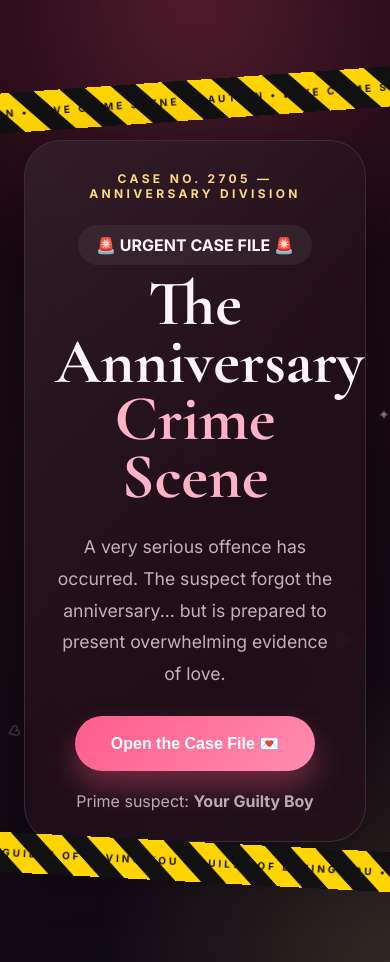
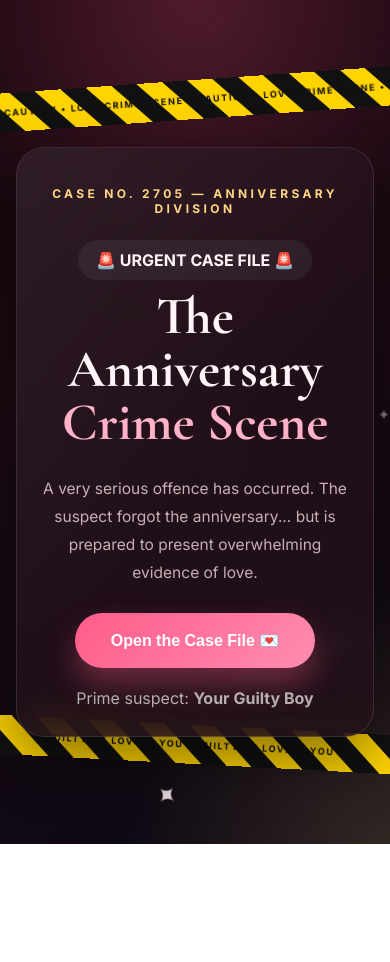
Before and after one commit to Sahil2218/react-app-new, a React (Create React App) app: page / in a window 390 px wide. Shown: the top 962 px of the page. After the commit the page ends 844 px from the top, so only its background shows below. Built offline with nearby package versions, Linux system fonts and the light colour scheme.

Commit message:
Improve responsiveness for Pixel 8a and laptop

```diff
--- a/src/App.css
+++ b/src/App.css
@@ -16,6 +16,10 @@
   box-sizing: border-box;
 }
 
+html {
+  scroll-behavior: smooth;
+}
+
 body {
   margin: 0;
   background:
@@ -25,6 +29,10 @@ body {
   color: var(--text);
   font-family: 'Inter', sans-serif;
   overflow-x: hidden;
+}
+
+#root {
+  width: 100%;
 }
 
 .page {
@@ -63,6 +71,7 @@ body {
   text-align: center;
   position: relative;
   overflow: hidden;
+  z-index: 2;
 }
 
 .hero-card::before {
@@ -101,7 +110,7 @@ body {
 }
 
 .hero h1 {
-  font-size: clamp(4rem, 8vw, 6.6rem);
+  font-size: clamp(3.3rem, 8vw, 6.6rem);
   line-height: 0.9;
   margin: 0;
 }
@@ -157,13 +166,7 @@ body {
   position: absolute;
   width: 140%;
   left: -20%;
-  background: repeating-linear-gradient(
-    45deg,
-    #ffd400,
-    #ffd400 18px,
-    #111 18px,
-    #111 36px
-  );
+  background: repeating-linear-gradient(45deg, #ffd400, #ffd400 18px, #111 18px, #111 36px);
   color: #111;
   font-weight: 800;
   padding: 14px 0;
@@ -193,7 +196,7 @@ body {
 }
 
 .section-heading h2 {
-  font-size: clamp(2.7rem, 5vw, 4.4rem);
+  font-size: clamp(2.4rem, 5vw, 4.4rem);
   margin: 10px 0 0;
 }
 
@@ -272,10 +275,6 @@ body {
   overflow: hidden;
 }
 
-.file-card {
-  transform: rotate(calc((var(--rotation, 0) * 1deg)));
-}
-
 .pin {
   position: absolute;
   top: 16px;
@@ -329,7 +328,7 @@ body {
 
 .envelope {
   position: relative;
-  width: 300px;
+  width: min(300px, 90vw);
   height: 210px;
   margin: 0 auto;
   border-radius: 18px;
@@ -412,6 +411,7 @@ body {
   align-items: center;
   justify-content: center;
   color: var(--accent-soft);
+  flex-shrink: 0;
 }
 
 .question-section {
@@ -423,7 +423,7 @@ body {
 }
 
 .question-section h2 {
-  font-size: clamp(3rem, 6vw, 5rem);
+  font-size: clamp(2.8rem, 6vw, 5rem);
   margin: 10px 0 18px;
 }
 
@@ -443,7 +443,19 @@ body {
   border-radius: 999px;
   font-size: 1rem;
   font-weight: 700;
+  max-width: 100%;
 }
+
+.yes-button {
+  transform-origin: center;
+}
+
+.yes-level-0 { transform: scale(1); }
+.yes-level-1 { transform: scale(1.08); }
+.yes-level-2 { transform: scale(1.16); }
+.yes-level-3 { transform: scale(1.22); }
+.yes-level-4 { transform: scale(1.28); }
+.yes-level-5 { transform: scale(1.32); }
 
 .no-button,
 .secondary-button {
@@ -467,6 +479,7 @@ body {
   border: 1px solid rgba(255,255,255,0.12);
   box-shadow: var(--shadow);
   z-index: 100;
+  max-width: calc(100vw - 40px);
 }
 
 .floating-layer {
@@ -523,7 +536,7 @@ body {
 }
 
 .celebration-card h1 {
-  font-size: clamp(3.4rem, 7vw, 5.6rem);
+  font-size: clamp(3rem, 7vw, 5.6rem);
   margin: 18px 0;
 }
 
@@ -546,27 +559,89 @@ body {
   .letter,
   .question-section,
   .celebration-card {
-    padding: 30px;
+    padding: 28px 22px;
+    border-radius: 28px;
+  }
+
+  .hero {
+    padding: 120px 16px 80px;
+  }
+
+  .hero-text,
+  .report-details,
+  .promise,
+  .letter p {
+    font-size: 0.97rem;
   }
 
   .report-card {
     grid-template-columns: 1fr;
   }
 
-  .hero {
-    padding-top: 140px;
+  .fingerprint {
+    width: 120px;
+    height: 120px;
+    font-size: 3rem;
   }
 
   .police-tape {
-    font-size: 10px;
+    font-size: 9px;
+    letter-spacing: 0.18em;
   }
 
   .button-court {
     flex-direction: column;
+    gap: 18px;
   }
 
   .yes-button,
-  .no-button {
+  .no-button,
+  .secondary-button {
     width: 100%;
+    font-size: 0.95rem;
+    padding: 16px 18px;
+  }
+
+  .yes-level-0,
+  .yes-level-1,
+  .yes-level-2,
+  .yes-level-3,
+  .yes-level-4,
+  .yes-level-5 {
+    transform: scale(1) !important;
+  }
+
+  .toast {
+    right: 16px;
+    left: 16px;
+    bottom: 20px;
+    text-align: center;
   }
 }
+
+@media (max-width: 430px) {
+  .hero-card {
+    padding-top: 38px;
+  }
+
+  .hero h1 {
+    line-height: 1;
+  }
+
+  .section {
+    padding: 48px 16px;
+  }
+
+  .question-section {
+    width: calc(100% - 20px);
+    padding: 26px 16px;
+  }
+
+  .photo-placeholder {
+    height: 180px;
+  }
+
+  .celebration-card {
+    padding: 32px 18px;
+  }
+}
```
